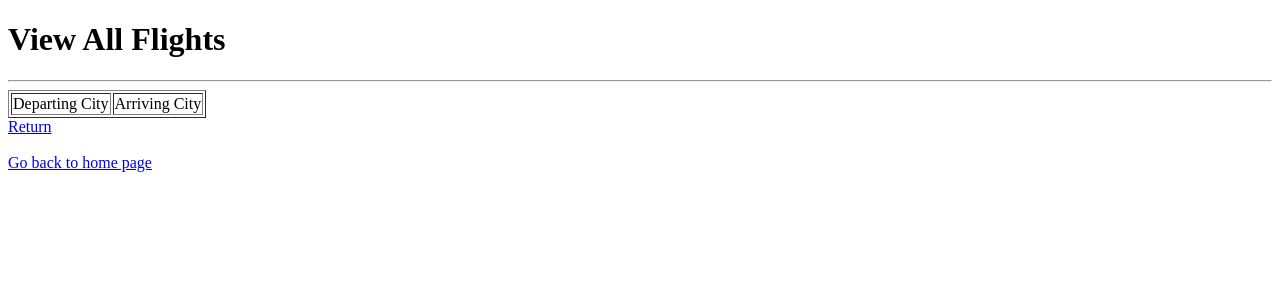
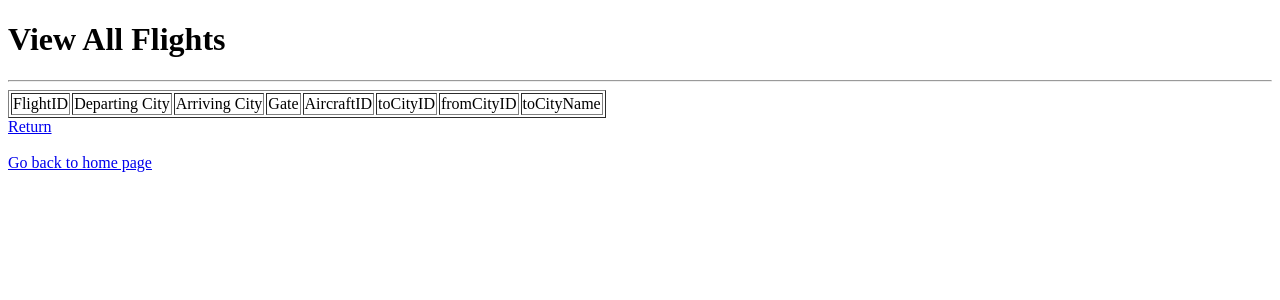
Before and after one commit to chasejohnson3/IowaAirFlask, a Flask app: page /viewall in a window 1280 px wide. Shown: the top 300 px of the page. Run offline with Flask 2, Linux system fonts and the light colour scheme; data that the repository does not hold is empty.

Commit message:
The admin is able to view more information about flights.

```diff
--- a/main.py
+++ b/main.py
@@ -284,9 +284,6 @@ def addFlight():
     return render_template('AddFlight.html')
 
 
-
-
-
 @app.route('/bookflight-roundtrip', methods=['POST', 'GET'])
 def roundsearch():
     if request.method == 'POST':
@@ -323,15 +320,35 @@ def roundsearch():
 @app.route('/viewall')
 def viewall():
     conn = dbconn()
-    sql = "SELECT * FROM flights"
+    sql = "CALL view_all_flights;"
+    # sql = "SELECT * FROM flights"
     cursor = conn.cursor()
     cursor.execute(sql)
     rows = cursor.fetchall()
     data=[]
     for row in rows:
-        temp = [row[1], row[2]]
-        data.append(list(temp))
+        # temp = [row[1], row[2]]
+        # data.append(list(temp))
+        data.append(row)
     conn.close()
+
+
+
+    try:
+        cursor.execute(sql)
+        rows = cursor.fetchall()
+        data = []
+        # for row in rows:
+        #     temp = [row[0], row[1], row[2], from_city, to_city]
+        #     data.append(list(temp))
+
+        cursor.close()
+        conn.close()
+    except Exception:
+        print("bad")
+
+
+
     return render_template("list.html", rows=data)
 
 @app.route('/flight-link', methods=['POST', 'GET'])
--- a/templates/list.html
+++ b/templates/list.html
@@ -6,15 +6,26 @@
     <hr>
     <table border=1>
         <thead>
+        <td>FlightID</td>
         <td>Departing City</td>
         <td>Arriving City</td>
+        <td>Gate</td>
+        <td>AircraftID</td>
+        <td>toCityID</td>
+        <td>fromCityID</td>
+        <td>toCityName</td>
         </thead>
         {% for row in rows %}
         <tr>
             <td>{{row[0]}}</td>
             <td>{{row[1]}}</td>
+            <td>{{row[2]}}</td>
+            <td>{{row[3]}}</td>
+            <td>{{row[4]}}</td>
+            <td>{{row[5]}}</td>
+            <td>{{row[6]}}</td>
+            <td>{{row[7]}}</td>
         </tr>
-
         {% endfor %}
     </table>
 
```
